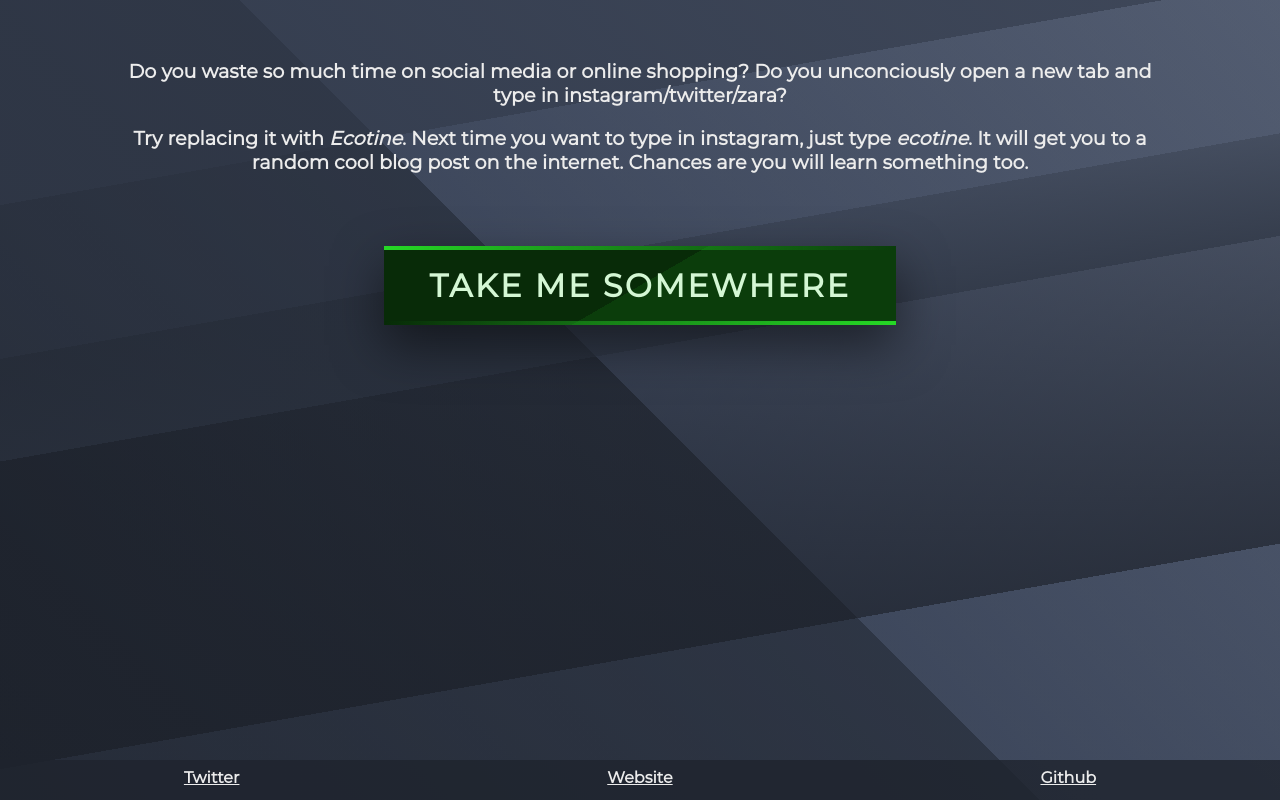
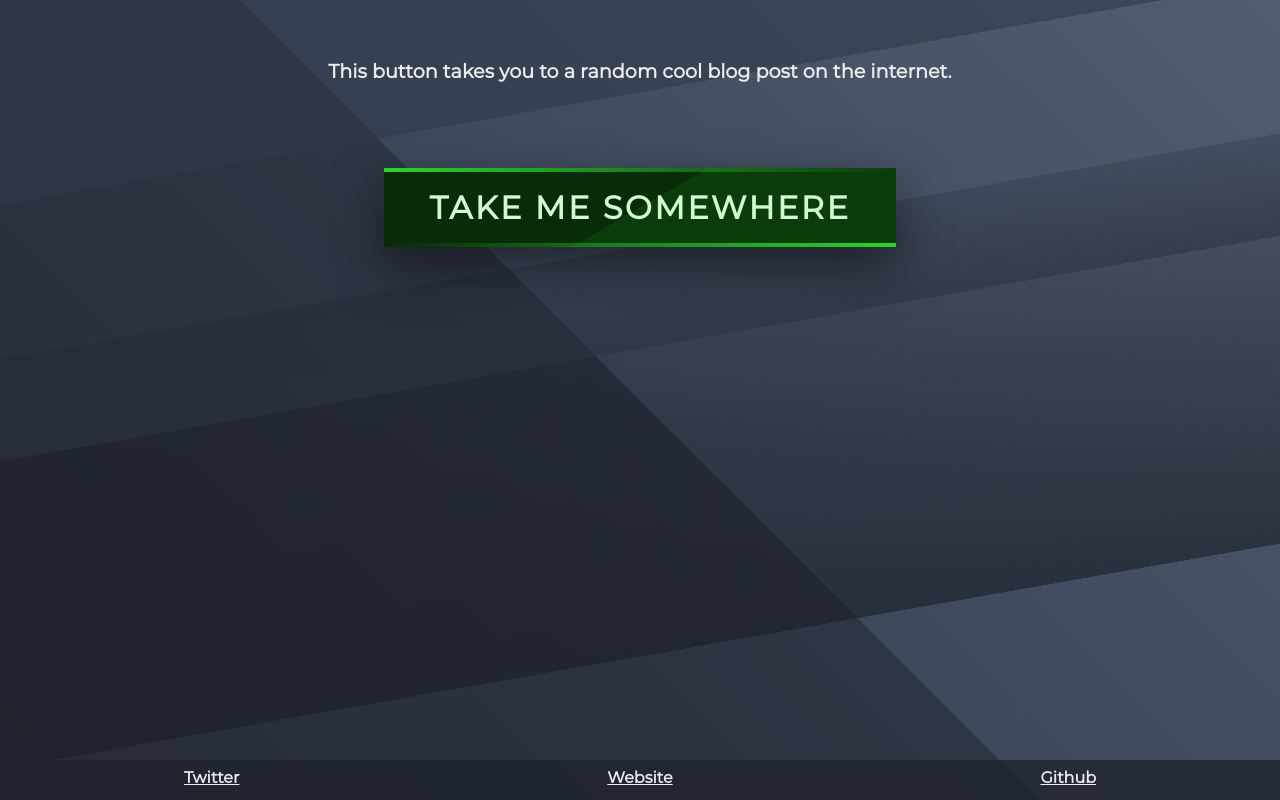
Before and after one commit to MohGanji/ecotine, a plain HTML site: page index.html in a window 1280 px wide. Drawn offline with Linux system fonts and the light colour scheme.

Commit message:
Change description

```diff
--- a/index.html
+++ b/index.html
@@ -23,16 +23,8 @@
     <div id="container">
         <div id="description">
             <p>
-                Do you waste so much time on social media or online shopping?
-                Do you unconciously open a new tab and type in instagram/twitter/zara?
+                This button takes you to a random cool blog post on the internet.
             </p>
-            <p>
-                Try replacing it with <i>Ecotine</i>.
-                Next time you want to type in instagram, just type <i>ecotine</i>.
-                It will get you to a random cool blog post on the internet.
-                Chances are you will learn something too.
-            </p>
-
         </div>
         <div id="button-container">
             <div id="btn" onclick="select()" class="animated-button5">
@@ -40,7 +32,7 @@
                 <span></span>
                 <span></span>
                 <span></span>
-                Take me somewhere
+                Take Me Somewhere
             </div>
         </div>
         <div id="footer">
```
